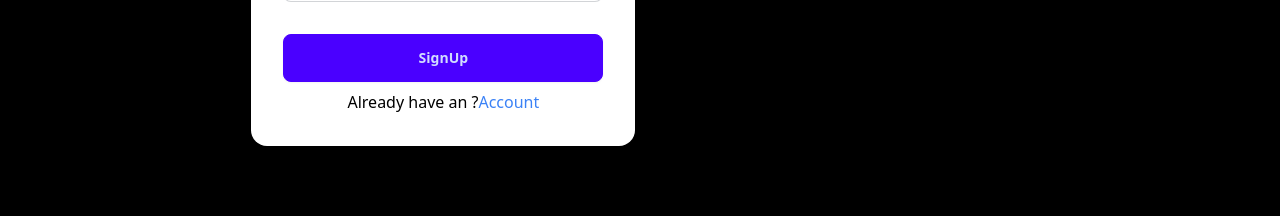
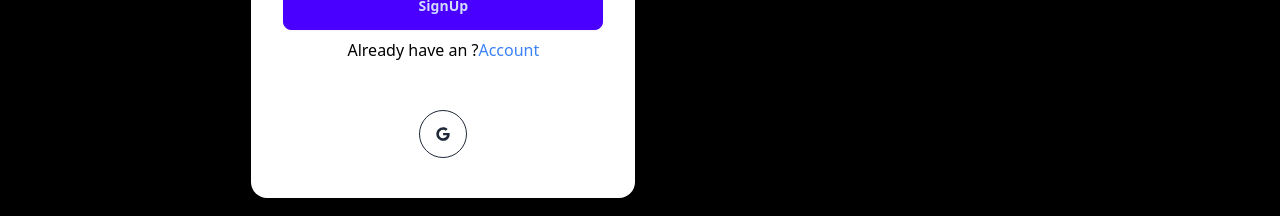
Before and after one commit to ROHAN-2497/burger-shop-client, a React (Vite) app: page /signup in a window 1280 px wide. Shown: the part 550-766 px from the top of the page. Built offline with nearby package versions, Linux system fonts and the light colour scheme; no server answers.

Commit message:
social logged in user

```diff
--- a/src/Pages/Login/Login.jsx
+++ b/src/Pages/Login/Login.jsx
@@ -10,6 +10,7 @@
 import { Link, useLocation, useNavigate } from "react-router-dom";
 import { Helmet } from "react-helmet";
 import Swal from "sweetalert2";
+import SocialLogin from "../../Shared/SocialLogin/SocialLogin";
 
 const Login = () => {
   const [setDisabled] = useState(true);
@@ -116,6 +117,7 @@
                   new Account
                 </Link>
               </p>
+              <SocialLogin></SocialLogin>
             </form>
           </div>
         </div>
--- a/src/Pages/SignUp/SignUp.jsx
+++ b/src/Pages/SignUp/SignUp.jsx
@@ -6,6 +6,7 @@
 import { useContext } from "react";
 import { AuthContext } from "../../Providers/AuthProvider";
 import Swal from "sweetalert2";
+import SocialLogin from "../../Shared/SocialLogin/SocialLogin";
 
 const SignUp = () => {
   const { createUser, updateUserProfile } = useContext(AuthContext);
@@ -21,13 +22,19 @@
     createUser(data.email, data.password).then((result) => {
       const loggedUser = result.user;
       console.log(loggedUser);
-      updateUserProfile(data.name, data.photoURL)
-        .then(() => {
-          console.log("user update profile");
+      updateUserProfile(data.name, data.photoURL).then(() => {
+        const saveUser = { name: data.name, email: data.email };
+        fetch("http://localhost:5000/users", {
+          method: "POST",
+          headers: {
+            "content-type": "application/json",
+          },
+          body: JSON.stringify(saveUser),
         })
-        .catch((error) => {
-          console.log(error);
-        });
+          .then((res) => res.json())
+          .then((data) => {
+            if (data.insertedId) {
+              reset();
               Swal.fire({
                 position: "top-end",
                 icon: "success",
@@ -35,8 +42,10 @@
                 showConfirmButton: false,
                 timer: 1500,
               });
-      navigate('/')
-      reset();
+            }
+            navigate("/");
+          });
+      });
     });
   };
   return (
@@ -125,6 +134,7 @@
                 Account
               </Link>{" "}
             </p>
+            <SocialLogin></SocialLogin>
           </form>
         </div>
       </div>
--- a/src/Providers/AuthProvider.jsx
+++ b/src/Providers/AuthProvider.jsx
@@ -1,9 +1,11 @@
 import { createContext, useEffect, useState } from "react";
 import {
+  GoogleAuthProvider,
   createUserWithEmailAndPassword,
   getAuth,
   onAuthStateChanged,
   signInWithEmailAndPassword,
+  signInWithPopup,
   signOut,
   updateProfile,
 } from "firebase/auth";
@@ -14,6 +16,7 @@
 const AuthProvider = ({ children }) => {
   const [user, setUser] = useState(null);
   const [loading, setLoading] = useState(true);
+  const googleProvider = new GoogleAuthProvider();
 
   const createUser = (email, password) => {
     setLoading(true);
@@ -24,6 +27,11 @@
     setLoading(true);
     return signInWithEmailAndPassword(auth, email, password);
   };
+
+  const GoogleSignIn  = ()=>{
+    setLoading(true);
+    return signInWithPopup(auth, googleProvider)
+  }
 
   const logOut = () => {
     setLoading(true);
@@ -51,6 +59,7 @@
     loading,
     createUser,
     signIn,
+    GoogleSignIn,
     logOut,
     updateUserProfile,
   };
--- /dev/null
+++ b/src/Shared/SocialLogin/SocialLogin.jsx
@@ -0,0 +1,48 @@
+import { useContext } from "react";
+import { FaGoogle } from "react-icons/fa";
+import { AuthContext } from "../../Providers/AuthProvider";
+import { useLocation, useNavigate } from "react-router-dom";
+
+const SocialLogin = () => {
+  const { GoogleSignIn } = useContext(AuthContext);
+  const location = useLocation;
+  const navigate = useNavigate();
+  const from = location.state?.from?.pathname || "/";
+  const handleGoogleLogin = () => {
+    GoogleSignIn().then((result) => {
+      const loggedUser = result.user;
+      console.log(loggedUser);
+      const saveUser = { name: loggedUser.displayNam, email: loggedUser.email };
+
+      fetch("http://localhost:5000/users", {
+        method: "POST",
+        headers: {
+          "content-type": "application/json",
+        },
+        body: JSON.stringify(saveUser),
+      })
+        .then((res) => res.json())
+        .then((data) => {
+          if (data.insertedId) {
+            navigate(from, { replace: true });
+          }
+          navigate("/");
+        });
+    });
+  };
+  return (
+    <div>
+      <div className="text-center py-2">
+        <p>Or Sign In with</p>
+        <button
+          onClick={handleGoogleLogin}
+          className="btn btn-circle btn-outline mt-2"
+        >
+          <FaGoogle></FaGoogle>
+        </button>
+      </div>
+    </div>
+  );
+};
+
+export default SocialLogin;
```
Lines whose indentation alone changed are shown as unchanged.
